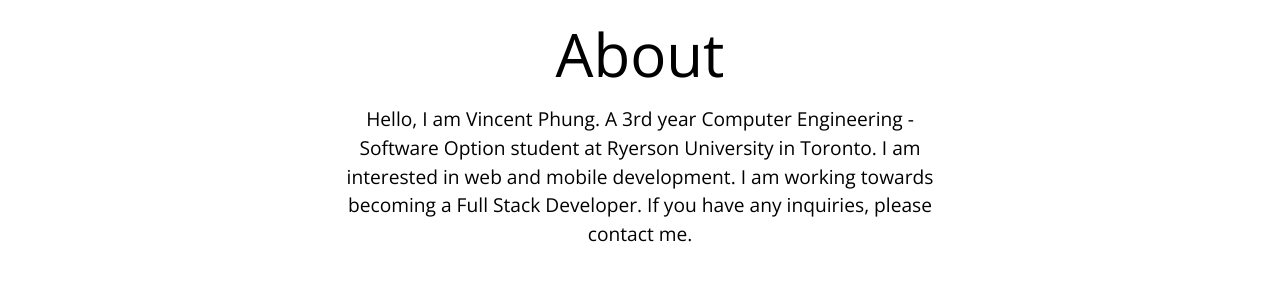
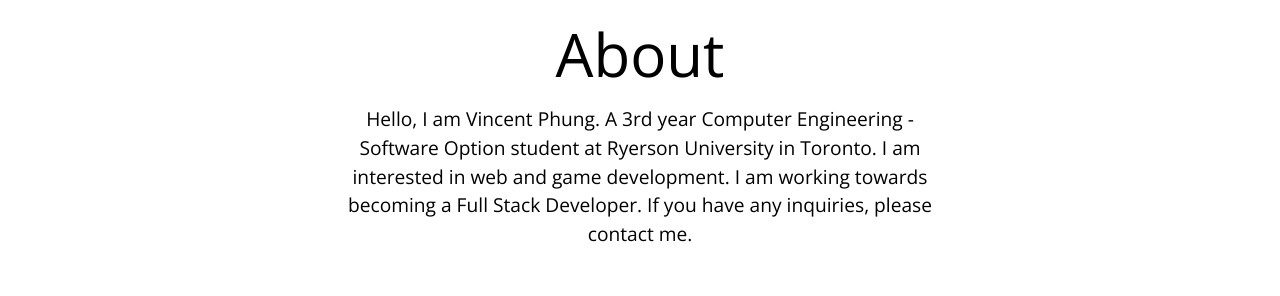
Before and after one commit to VincentP05/Portfolio, a plain HTML site: page index.html in a window 1280 px wide. Shown: the part 802-1098 px from the top of the page. Drawn offline with nearby package versions, Linux system fonts and the light colour scheme.

Commit message:
website update

```diff
--- a/index.html
+++ b/index.html
@@ -69,7 +69,7 @@
         <p>
           Hello, I am Vincent Phung. A 3rd year Computer Engineering - Software
           Option student at Ryerson University in Toronto. I am interested in
-          web and mobile development. I am working towards becoming a Full Stack
+          web and game development. I am working towards becoming a Full Stack
           Developer. If you have any inquiries, please contact me.
         </p>
       </section>
```
